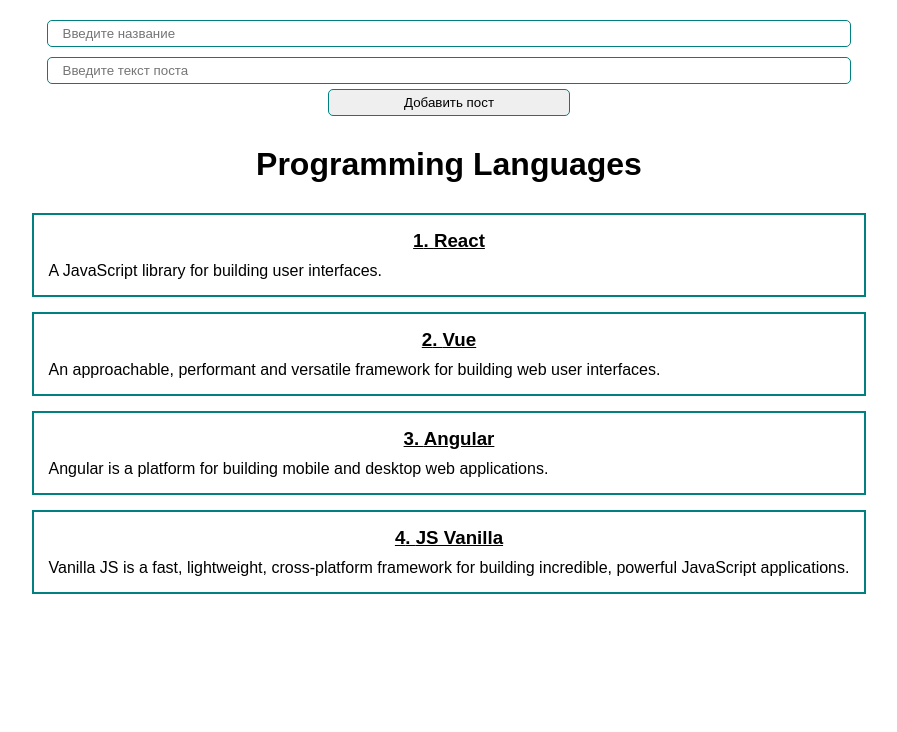
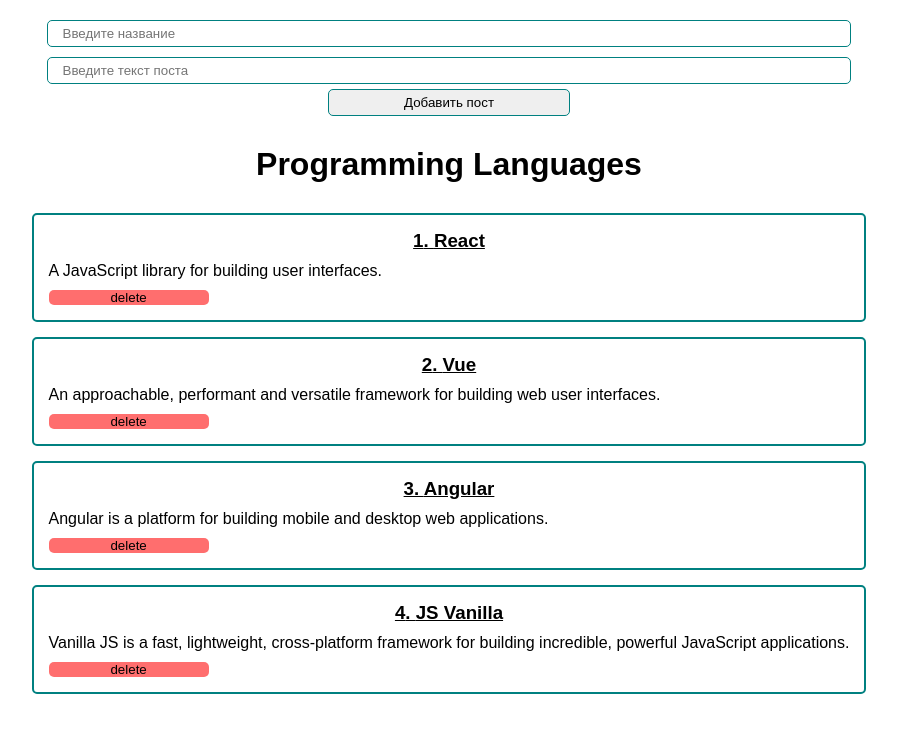
Before and after one commit to davidfox15/kvando, a React (Create React App) app in the folder Ulbi/react-fund-course/: page / in a window 1280 px wide. Shown: the top 732 px of the page, without its empty margins (191-1088 px from the left). Built offline with nearby package versions, Linux system fonts and the light colour scheme.

Commit message:
Добавил удаление постов

```diff
--- a/Ulbi/react-fund-course/src/App.js
+++ b/Ulbi/react-fund-course/src/App.js
@@ -29,10 +29,14 @@
     setPosts([...posts, post]);
   }
 
+  function deletePost(post) {
+    setPosts(posts.filter(currentPost => currentPost.id !== post.id));
+  }
+
   return (
     <div>
       <PostForm addPostCallback={addNewPost} />
-      <PostList title={'Programming Languages'} posts={posts} />
+      <PostList deletePostCallback={deletePost} title={'Programming Languages'} posts={posts} />
     </div>
   );
 }
--- a/Ulbi/react-fund-course/src/components/Post.css
+++ b/Ulbi/react-fund-course/src/components/Post.css
@@ -6,6 +6,7 @@
   border: 2px solid teal;
   margin-top: 15px;
   justify-content: space-between;
+  border-radius: 5px;
 }
 
 .Post-Name {
@@ -13,3 +14,10 @@
   font-weight: bold;
   text-decoration: underline;
 }
+
+.Post-DeleteButton {
+  width: 20%;
+  background-color: rgb(255, 110, 110);
+  border-radius: 5px;
+  border: none;
+}
--- a/Ulbi/react-fund-course/src/components/Post.js
+++ b/Ulbi/react-fund-course/src/components/Post.js
@@ -1,7 +1,7 @@
 import React from 'react';
 import './Post.css';
 
-export default function Post(props) {
+export default function Post({ deletePostCallback, ...props }) {
   const { id, name, text } = props.post;
   return (
     <div className="Post">
@@ -9,6 +9,9 @@
         {id}. {name}
       </h3>
       <span className="Post-Text">{text}</span>
+      <button className="Post-DeleteButton" onClick={() => deletePostCallback(props.post)}>
+        delete
+      </button>
     </div>
   );
 }
--- a/Ulbi/react-fund-course/src/components/PostForm.js
+++ b/Ulbi/react-fund-course/src/components/PostForm.js
@@ -21,7 +21,6 @@
 
   function checkValidInput() {
     const re = /^\S+(\w|\s)*\S$/;
-
     if (re.exec(post.title) && re.exec(post.text)) return true;
     return false;
   }
--- a/Ulbi/react-fund-course/src/components/PostList.js
+++ b/Ulbi/react-fund-course/src/components/PostList.js
@@ -2,12 +2,12 @@
 import Post from './Post';
 import './PostList.css';
 
-export default function PostList({ title, posts }) {
+export default function PostList({ title, posts, deletePostCallback }) {
   return (
     <div>
       <h1 className="ListTitle">{title}</h1>
       {posts.map(post => (
-        <Post key={post.id} post={post} />
+        <Post deletePostCallback={deletePostCallback} key={post.id} post={post} />
       ))}
     </div>
   );
```
